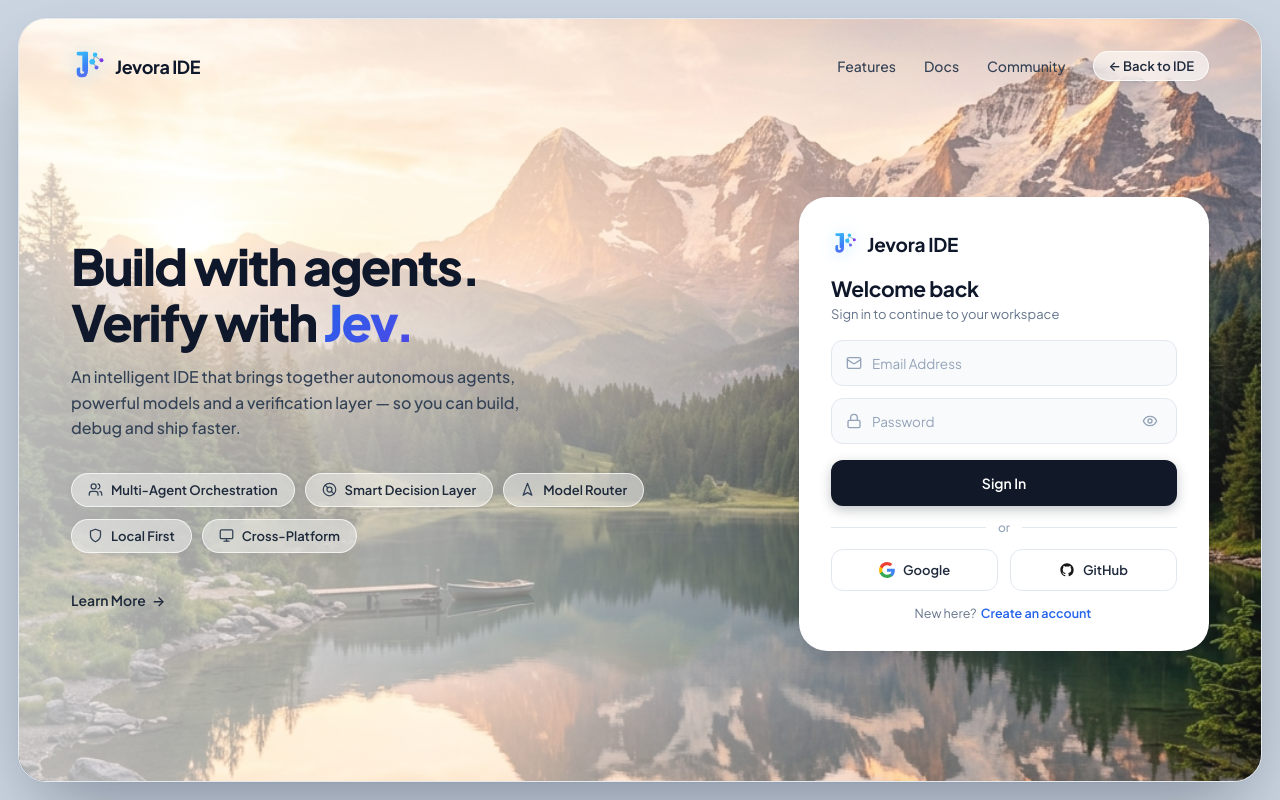
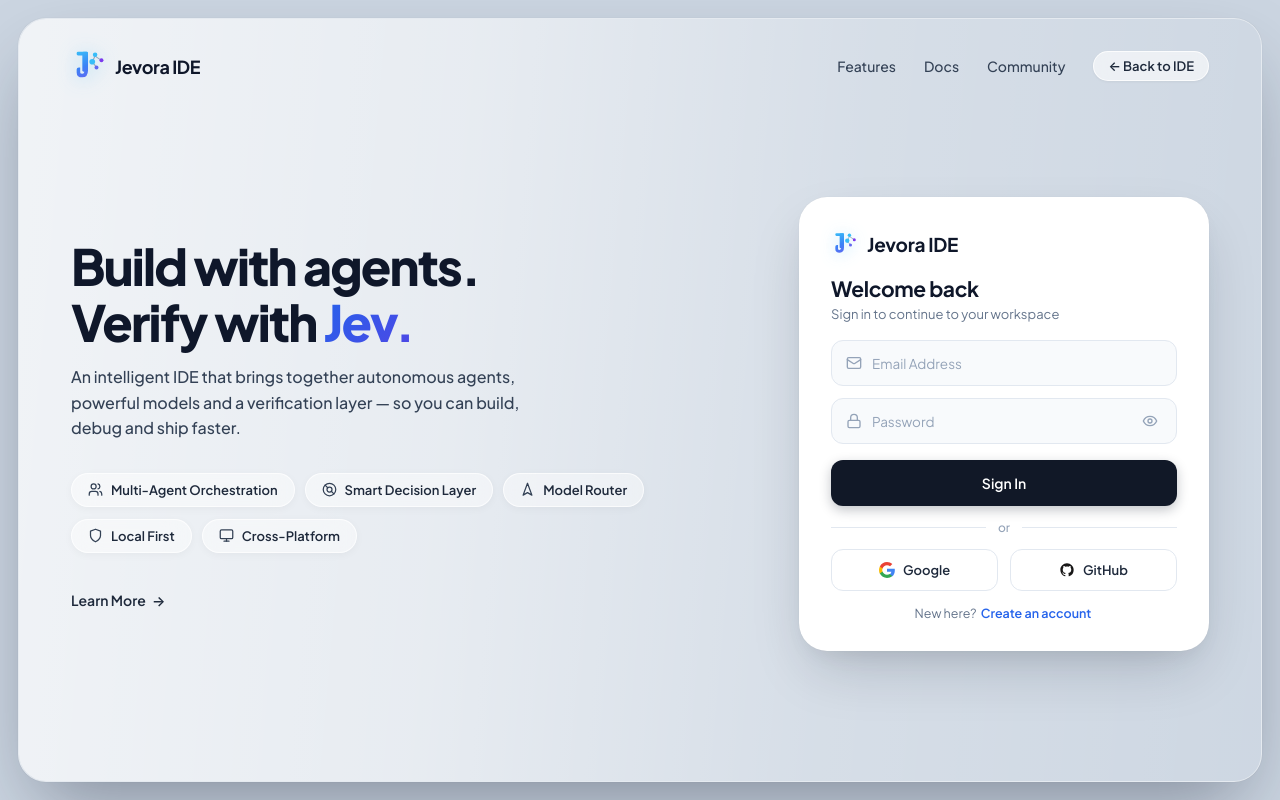
Before and after one commit to PiyushAnand2006/Jevora-IDE, a plain HTML site: page frontend/auth.html in a window 1280 px wide. Drawn offline with Linux system fonts and the light colour scheme.

Commit message:
fix(repo): untrack images, add image types to .gitignore, and add standard background-clip property in auth.css

```diff
--- a/frontend/auth.css
+++ b/frontend/auth.css
@@ -174,7 +174,9 @@ body {
 .jev-accent {
   background: linear-gradient(135deg, #2563eb 0%, #4f46e5 100%);
   -webkit-background-clip: text;
+  background-clip: text;
   -webkit-text-fill-color: transparent;
+  color: transparent;
 }
 
 .hero-subtitle {
```
Also changed, not shown: frontend/auth_bg.jpg (deleted), frontend/hero.jpg (deleted), 1 other file.
